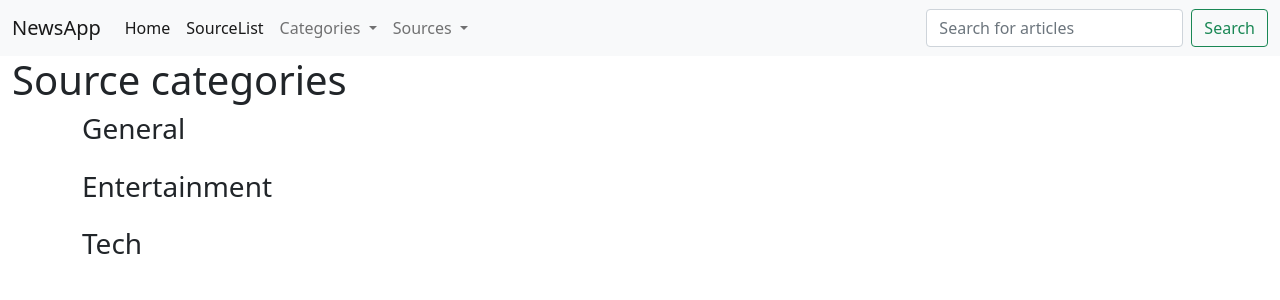
After one commit to MutuaFranklin/NewsApp, a Flask app: template app/templates/sourcesbycategories.html in a window 1280 px wide. The commit adds this page. Shown: the top 300 px of the page. Run offline with Flask 2, Linux system fonts and the light colour scheme; the template is opened without the code that fills it, so the values that code supplies are empty; some libraries are stand-ins or nearby versions.

Commit message:
Sources update

```diff
--- a/app/config.py
+++ b/app/config.py
@@ -6,8 +6,11 @@ class Config:
 
     CATEGORIES_API_URL = 'https://newsapi.org/v2/top-headlines/sources?category={}&apiKey={}'
 
+    SEARCH_ITEM_URL = 'https://newsapi.org/v2/everything?q={}&from=2021-08-06&sortBy=popularity&apiKey={}'
 
-    SEARCH_ITEM_URL = 'https://newsapi.org/v2/everything?q={}&from=2021-08-06&sortBy=popularity&apiKey={}'
+    SOURCE_API_URL ='https://newsapi.org/v2/top-headlines?sources={}&apiKey={}'
+
+    # https://newsapi.org/v2/top-headlines?sources=bbc-news&apiKey=5449b648c646487785e2184297d70841
 
 
 
--- a/app/templates/index.html
+++ b/app/templates/index.html
@@ -10,7 +10,7 @@
 
 {% block content %}
 
-<div class="container"></div>
+<div class="container-fluid"></div>
     <div class="row">
 
 
--- a/app/templates/macros.html
+++ b/app/templates/macros.html
@@ -30,15 +30,14 @@
 <!-- Displaying categories macro -->
 {% macro renderSourceCategories(source_categories_list) %}
     {% for category in source_categories_list %}
-    <div class="col-xs-12 col-sm-4 col-md-4 col-lg-4 review-card">
-      <p>{{ category.name }}</p>
-      <p>{{ category.id }}</p>
-
-      <p class="overview"> {{ category.description }}</p>
-      <p class="overview"> {{ category.category }}</p>
-      <p class="overview"> {{ category.language }}</p>
-      <p class="overview"> {{ category.url }}</p>
-
-    </div>
+      <div class="card m-3" style="width: 18rem;">
+        <div class="card-body">
+          <h5 class="card-title">{{ category.name }}</h5>
+          <h6 class="card-subtitle mb-2 text-muted">{{ category.description }} </h6>
+          <p class="card-text">{{ category.url }}</p>
+          <h6 class="card-subtitle mb-2 text-muted"> </h6>
+          <a href="{{ category.language }}{" class="card-link">Source link</a>
+        </div>
+      </div>
     {% endfor %}
 {% endmacro %}
--- a/app/templates/navbar.html
+++ b/app/templates/navbar.html
@@ -11,12 +11,12 @@
             <a class="nav-link active" aria-current="page" href="/">Home</a>
           </li>
           <li class="nav-item">
-            <a class="nav-link active" aria-current="page" href="/sources">Sources</a>
+            <a class="nav-link active" aria-current="page" href="/categories">SourceList</a>
           </li>
 
           <li class="nav-item dropdown">
             <a class="nav-link dropdown-toggle" href="#" id="navbarDropdown" role="button" data-bs-toggle="dropdown" aria-expanded="false">
-              Sources
+              Categories
             </a>
             <ul class="dropdown-menu" aria-labelledby="navbarDropdown">
               <li><a class="dropdown-item" href=""> General</a></li>
@@ -33,6 +33,21 @@
             </ul>
           </li>
 
+          <li class="nav-item dropdown">
+            <a class="nav-link dropdown-toggle" href="#" id="navbarDropdown" role="button" data-bs-toggle="dropdown" aria-expanded="false">
+              Sources
+            </a>
+            <ul class="dropdown-menu" aria-labelledby="navbarDropdown">
+              <li><a class="dropdown-item" href="/bbc-news"> BBC News</a></li>
+              <li><a class="dropdown-item" href="/mtv-news">MTV News</a></li>
+              <li><hr class="dropdown-divider"></li>
+              <li><a class="dropdown-item" href="/abc-news">ABC News </a></li>
+              <li><a class="dropdown-item" href="/fox-news">Fox News</a></li>
+
+
+            </ul>
+          </li>
+
         </ul>
         <form class="d-flex">
           <input class="form-control me-2" name="article_query" type="search" placeholder="Search for articles" aria-label="Search">
--- /dev/null
+++ b/app/templates/sourcesbycategories.html
@@ -0,0 +1,50 @@
+{% extends 'base.html'%}
+{% import 'macros.html' as macro%}
+
+
+{% block styles%}
+  {{ super() }}
+  <link rel="stylesheet" href="{{url_for('static',filename='css/macros.css')}}">
+{% endblock %}
+
+{% block sources %}
+
+<div class="container-fluid">
+      <h1>Source categories</h1>
+      <div class="container">
+
+        <!-- genera; -->
+        <div class="row d-flex">
+            <h3> General</h3>
+            <ul>
+                {{ macro.renderSourceCategories(general)}}
+            </ul>
+        </div>
+        <!-- Upcoming movie  -->
+        <div class="row">
+
+            <h3> Entertainment </h3>
+            <ul>
+              {{ macro.renderSourceCategories(entertainment)}}
+            </ul>
+        </div>
+
+        <!-- Now showing movie -->
+        <div class="row">
+
+            <h3>Tech</h3>
+            <ul>
+              {{ macro.renderSourceCategories(technology)}}
+            </ul>
+        </div>
+
+
+     </div>
+</div>
+
+
+
+
+
+
+{% endblock %}
```
Also changed, not shown: app/requests.py (+33 -16 lines), app/templates/sources.html (+33 -20 lines), app/views.py (+73 -4 lines).
